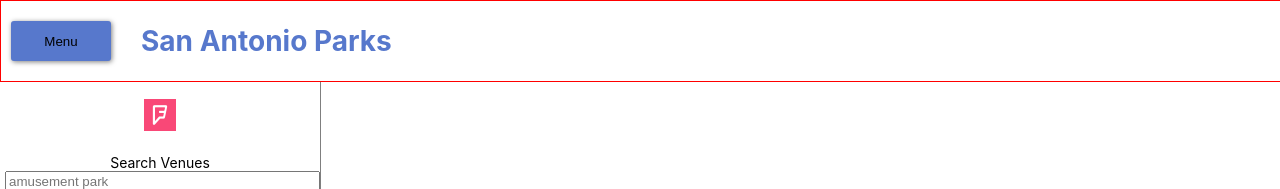
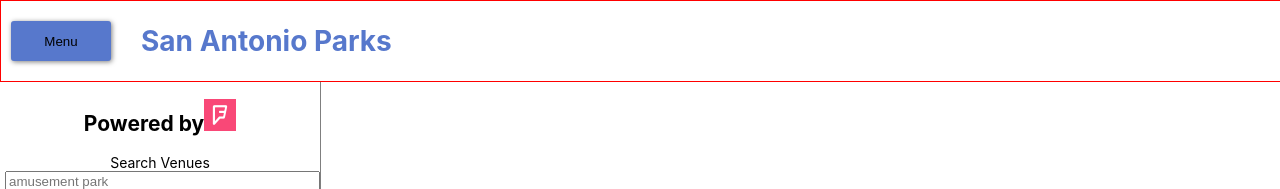
Before and after one commit to JS-goose/neighborhood-map-react, a React (Create React App) app: page / in a window 1280 px wide. Shown: the top 189 px of the page. Built offline with nearby package versions, Linux system fonts and the light colour scheme; no server answers.

Commit message:
Added 'Powered by' to sidebarHeader

```diff
--- a/src/components/Sidebar.js
+++ b/src/components/Sidebar.js
@@ -52,6 +52,7 @@ class Sidebar extends Component {
     return (
       <aside id="sidebarContainer">
         <h1 id="sidebarHeader">
+        Powered by
           <a href="https://www.foursquare.com" target="blank">
             {/* Image provided by FourSquare https://www.dropbox.com/sh/webqiiog37nr3n9/AACUMJz5FsCCOVsuzYz2ovI6a/App%20Icons/Foursquare%20City%20Guide?dl=0&preview=Foursquare+Social.png&subfolder_nav_tracking=1*/}
             <img
```
